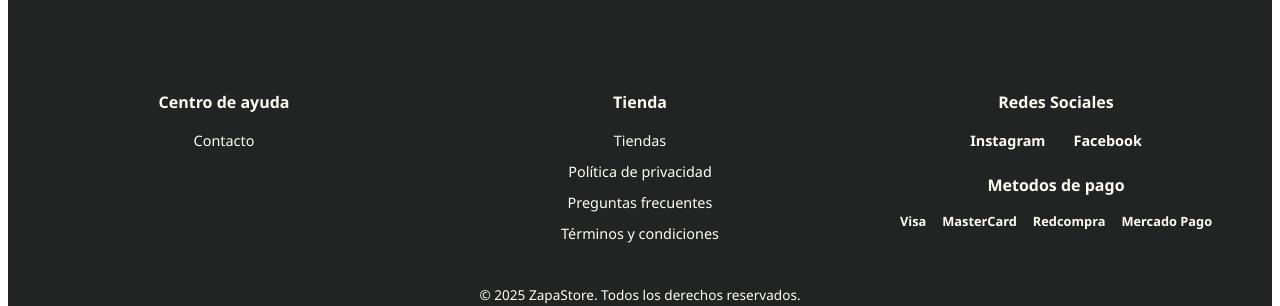
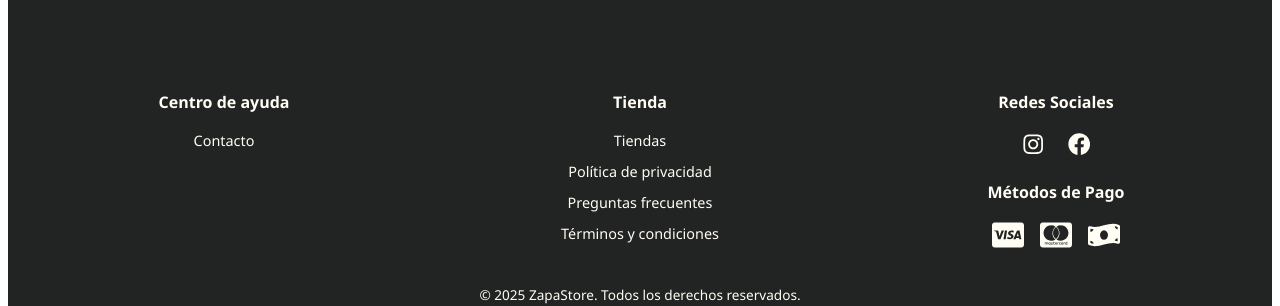
Before and after one commit to McLovin0809/front-zapa, a React (Vite) app: page / in a window 1280 px wide. Shown: the part 1116-1422 px from the top of the page. Built offline with nearby package versions, Linux system fonts and the light colour scheme; no server answers.

Commit message:
add de icons footer

```diff
--- a/package.json
+++ b/package.json
@@ -14,6 +14,7 @@
     "framer-motion": "^12.23.24",
     "react": "^19.2.0",
     "react-dom": "^19.2.0",
+    "react-icons": "^5.5.0",
     "react-router-dom": "^7.9.6"
   },
   "devDependencies": {
--- a/src/components/organisms/Footer.jsx
+++ b/src/components/organisms/Footer.jsx
@@ -1,11 +1,19 @@
 import React from "react";
 import { Link } from "react-router-dom";
+import {
+  FaInstagram,
+  FaFacebook,
+  FaCcVisa,
+  FaCcMastercard,
+  FaMoneyBillWave
+} from "react-icons/fa";
 import "../../style/components/Footer.css";
 
 const Footer = () => {
   return (
     <footer className="footer">
       <div className="footer-columns">
+
         {/* Centro de ayuda */}
         <div className="footer-column">
           <h4>Centro de ayuda</h4>
@@ -25,22 +33,32 @@ const Footer = () => {
           </ul>
         </div>
 
-        {/* Redes y pagos */}
+        {/* Redes Sociales y Métodos de Pago */}
         <div className="footer-column">
           <h4>Redes Sociales</h4>
           <div className="social-icons">
-            <a href="https://instagram.com" target="_blank" rel="noopener noreferrer">Instagram</a>
-            <a href="https://facebook.com" target="_blank" rel="noopener noreferrer">Facebook</a>
+            <a
+              href="https://instagram.com"
+              target="_blank"
+              rel="noopener noreferrer"
+            >
+              <FaInstagram />
+            </a>
+
+            <a
+              href="https://facebook.com"
+              target="_blank"
+              rel="noopener noreferrer"
+            >
+              <FaFacebook />
+            </a>
           </div>
-        <div className="footer-column">
-            <h4>Metodos de pago</h4>
-        </div>
+
+          <h4>Métodos de Pago</h4>
           <div className="payment-logos">
-
-            <span>Visa</span>
-            <span>MasterCard</span>
-            <span>Redcompra</span>
-            <span>Mercado Pago</span>
+            <FaCcVisa />
+            <FaCcMastercard />
+            <FaMoneyBillWave /> {/* Ícono general para Redcompra / MercadoPago */}
           </div>
         </div>
       </div>
--- a/src/style/components/Footer.css
+++ b/src/style/components/Footer.css
@@ -6,6 +6,8 @@
   border-top: none;
 }
 
+
+/* COLUMNAS */
 .footer-columns {
   display: flex;
   flex-wrap: wrap;
@@ -28,6 +30,9 @@
   font-weight: bold;
   color: #fffdf4;
 }
+
+
+/* LINKS */
 
 .footer-column ul {
   list-style: none;
@@ -54,6 +59,7 @@
   color: #222423;
 }
 
+/* REDES SOCIALES */
 .social-icons {
   display: flex;
   justify-content: center;
@@ -63,30 +69,51 @@
 }
 
 .social-icons a {
-  font-weight: bold;
-  font-size: 0.9rem;
+  padding: 4px;
+  border-radius: 6px;
+  transition: all 0.3s ease;
+  display: flex;
+  align-items: center;
+  justify-content: center;
+}
+
+/* ICONOS REACT (Instagram / Facebook) */
+.social-icons svg {
+  font-size: 1.4rem;
   color: #fffdf4;
   transition: all 0.3s ease;
-  padding: 2px 6px;
-  border-radius: 6px;
 }
 
 .social-icons a:hover {
   background-color: #fffdf4;
+}
+
+.social-icons a:hover svg {
   color: #222423;
 }
 
+
+/* MÉTODOS DE PAGO */
 .payment-logos {
   margin-top: 1rem;
   display: flex;
   justify-content: center;
   flex-wrap: wrap;
   gap: 1rem;
-  font-size: 0.8rem;
-  font-weight: 600;
-  color: #fffdf4;
 }
 
+.payment-logos svg {
+  font-size: 2rem;
+  color: #fffdf4;
+  transition: all 0.3s ease;
+}
+
+.payment-logos svg:hover {
+  color: #222423;
+}
+
+
+/* FOOTER BOTTOM */
 .footer-bottom {
   text-align: center;
   margin-top: 2rem;
@@ -94,11 +121,11 @@
   color: #fffdf4;
 }
 
+
+/* RESET EXTRA (evita conflictos) */
 .footer,
 .footer * {
   border: none !important;
   box-shadow: none !important;
   outline: none !important;
-  background-color: #222423 !important;
-  color: #fffdf4 !important;
 }
```
Also changed, not shown: 1 other file (tests, documents, lock files or other folders).
